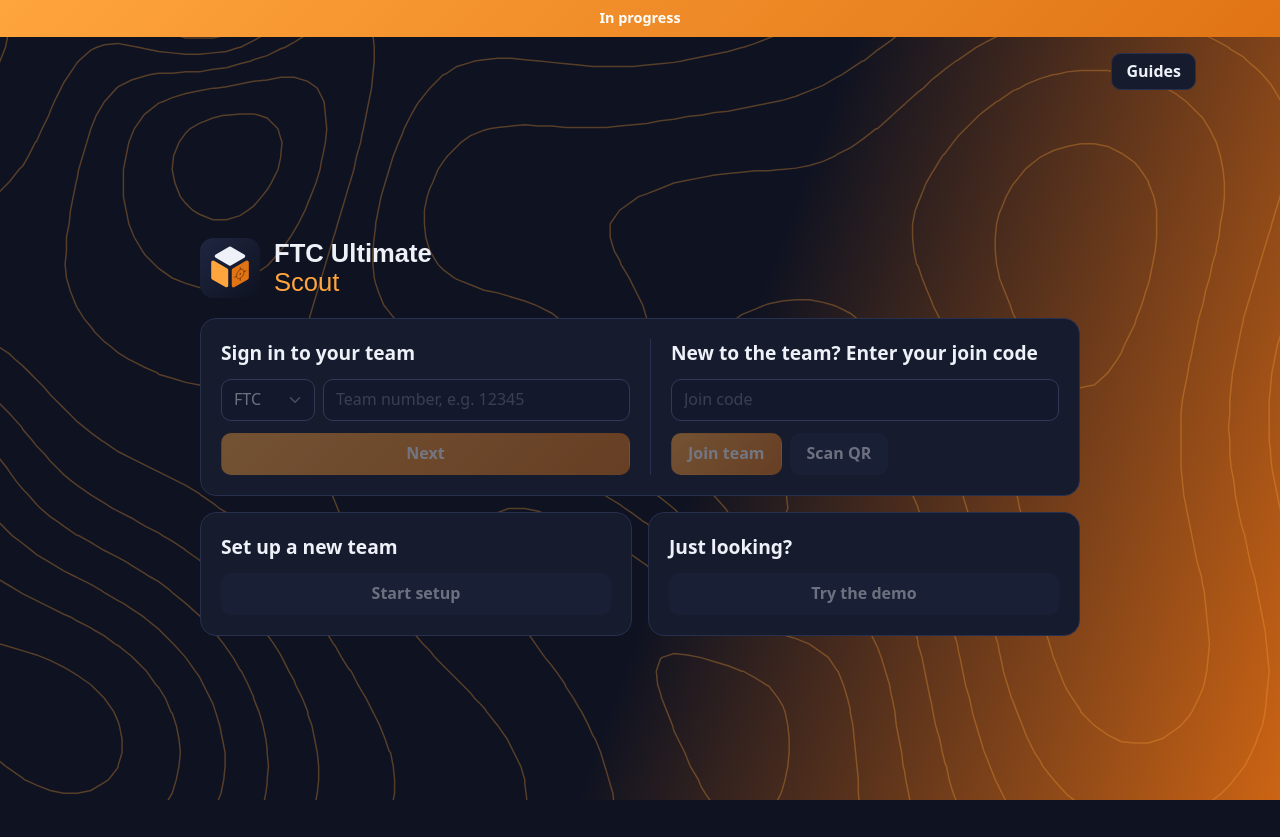
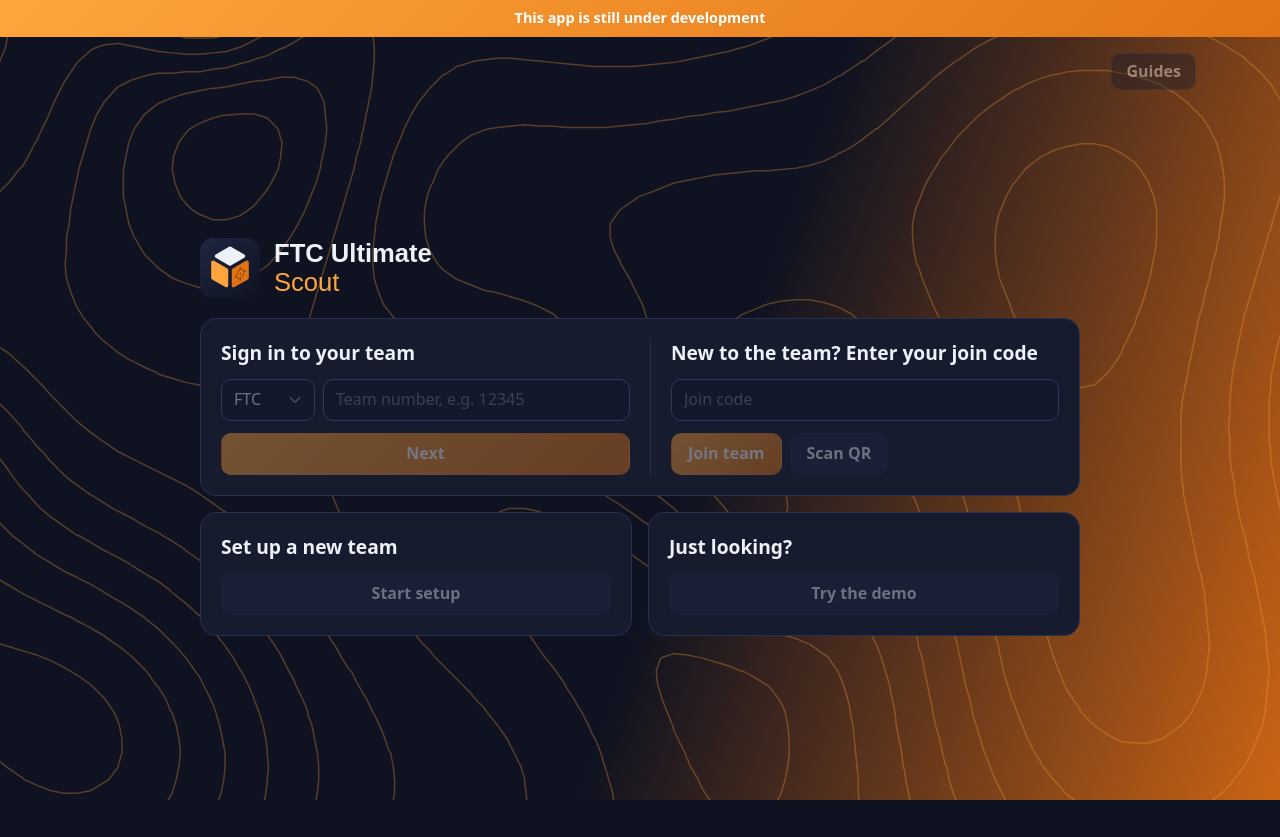
Before and after one commit to HuskerTheCat/FTC_Ultimate_Competition, a website built with Vite: page index.html in a window 1280 px wide. Built offline with nearby package versions, Linux system fonts and the light colour scheme.

Commit message:
Grey out Guides and reword the banner

```diff
--- a/index.html
+++ b/index.html
@@ -11,7 +11,7 @@
     <link rel="stylesheet" href="/src/style.css" />
   </head>
   <body>
-    <p class="status-banner">In progress</p>
+    <p class="status-banner">This app is still under development</p>
     <div id="app"></div>
     <script type="module" src="/src/main.js"></script>
   </body>
--- a/src/main.js
+++ b/src/main.js
@@ -1,5 +1,4 @@
-// The welcome screen, copied from Inventory. Not wired up yet, so every control is disabled under the "In progress" banner.
-const GUIDES_URL = 'https://huskerthecat.github.io/FTC_Ultimate_Inventory/guides.html';
+// The welcome screen, copied from Inventory. Not wired up yet, so every control is disabled under the development banner.
 const PROGRAMS = ['FTC', 'FRC', 'FLL', 'Other'];
 
 const app = document.querySelector('#app');
@@ -34,7 +33,7 @@ function renderWelcome() {
         <h2>Just looking?</h2>
         <button class="secondary">Try the demo</button>
       </div>
-      <a class="guides-link" href="${GUIDES_URL}" target="_blank" rel="noopener">Guides</a>
+      <button class="guides-link">Guides</button>
     </main>`;
   for (const control of app.querySelectorAll('button, input, select')) control.disabled = true;
 }
--- a/src/style.css
+++ b/src/style.css
@@ -86,7 +86,7 @@ body:has(> #app > .center)::after { background: var(--topo-line); opacity: var(-
 .brand .app-name { display: block; font-weight: 500; color: var(--accent); }
 /* Guides button, top right of the first screens. */
 #app:has(> .center) { position: relative; }
-.guides-link { position: absolute; top: 16px; right: 24px; padding: 6px 14px; border: 1px solid var(--border); border-radius: 10px; background: var(--surface); color: var(--text); font-weight: 600; text-decoration: none; }
+.guides-link { position: absolute; top: 16px; right: 24px; min-height: 0; padding: 6px 14px; border: 1px solid var(--border); border-radius: 10px; background: var(--surface); color: var(--text); font-weight: 600; }
 .guides-link:hover { background: var(--raised); }
 /* Phones: level with the logo above the title, clear of it. */
 @media (max-width: 759px) { .guides-link { top: 67px; } }
@@ -165,7 +165,7 @@ button.secondary { background: var(--raised); color: var(--text); }
 button.secondary:hover { background: var(--raised-hover); }
 :is(button, input, select):disabled { opacity: 0.4; cursor: not-allowed; }
 
-/* Shown across the top while the app isn't wired up yet. */
+/* Shown across the top while the app is still under development. */
 .status-banner {
   margin: 0;
   padding: 8px 16px;
```
